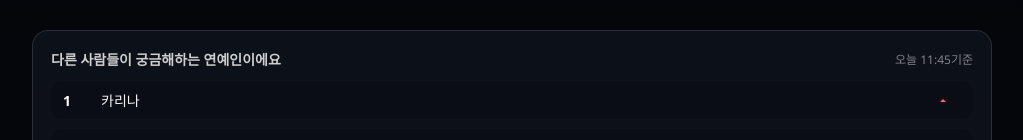
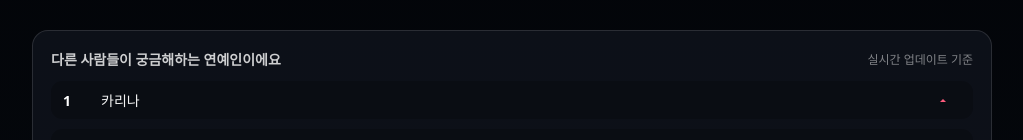
Before and after one commit to UNIS7-catchstyle/catchstyle-mvp, a React (Create React App) app: page / in a window 1280 px wide. Shown: the part 588-728 px from the top of the page, without its empty margins (128-1151 px from the left). Built offline with nearby package versions, Linux system fonts and the light colour scheme; no server answers.

Commit message:
랭킹 시간 표시 실시간으로 수정

```diff
--- a/src/App.js
+++ b/src/App.js
@@ -39,6 +39,30 @@ const getNextRandomIndex = (max, previousIndex) => {
   return (nextIndex + 1 + getRandomIndex(max - 1)) % max;
 };
 
+const formatRankingsUpdatedAt = (updatedAt) => {
+  if (!updatedAt) {
+    return '실시간 업데이트 기준';
+  }
+
+  const parsed = new Date(updatedAt);
+  if (Number.isNaN(parsed.getTime())) {
+    return '실시간 업데이트 기준';
+  }
+
+  const now = new Date();
+  const hour = String(parsed.getHours()).padStart(2, '0');
+  const minute = String(parsed.getMinutes()).padStart(2, '0');
+
+  if (parsed.toDateString() === now.toDateString()) {
+    return `오늘 ${hour}:${minute} 기준`;
+  }
+
+  const year = parsed.getFullYear();
+  const month = String(parsed.getMonth() + 1).padStart(2, '0');
+  const day = String(parsed.getDate()).padStart(2, '0');
+  return `${year}.${month}.${day} ${hour}:${minute} 기준`;
+};
+
 // 모바일 감지 함수
 const isMobileDevice = () => {
   return window.matchMedia(MOBILE_MEDIA_QUERY).matches;
@@ -73,6 +97,7 @@ function App() {
   const [phone, setPhone] = useState('');
   const [savedResult, setSavedResult] = useState(null);
   const [rankings, setRankings] = useState([]);
+  const [rankingsUpdatedAt, setRankingsUpdatedAt] = useState('');
   const [statusMessage, setStatusMessage] = useState('');
   const [errorMessage, setErrorMessage] = useState('');
   const [isLoading, setIsLoading] = useState(false);
@@ -154,12 +179,18 @@ function App() {
       try {
         const data = await apiFetch(RANKINGS_PATH, { method: 'GET' });
         setRankings(Array.isArray(data?.rankings) ? data.rankings : []);
+        setRankingsUpdatedAt(typeof data?.updatedAt === 'string' ? data.updatedAt : '');
       } catch (error) {
         console.warn('인기 순위 조회 실패:', error);
       }
     };
 
     fetchRankings();
+    const intervalId = window.setInterval(fetchRankings, 60 * 1000);
+
+    return () => {
+      window.clearInterval(intervalId);
+    };
   }, []);
 
   useEffect(() => {
@@ -370,7 +401,7 @@ function App() {
         <article className="popular-card">
           <div className="popular-card-header">
             <h3>다른 사람들이 궁금해하는 연예인이에요</h3>
-            <span>오늘 11:45기준</span>
+            <span>{formatRankingsUpdatedAt(rankingsUpdatedAt)}</span>
           </div>
           <ol className="popular-list">
             {(rankings.length > 0 ? rankings : popularNames.map((name, index) => ({ rank: index + 1, keyword: name }))).map((item, index) => (
```
